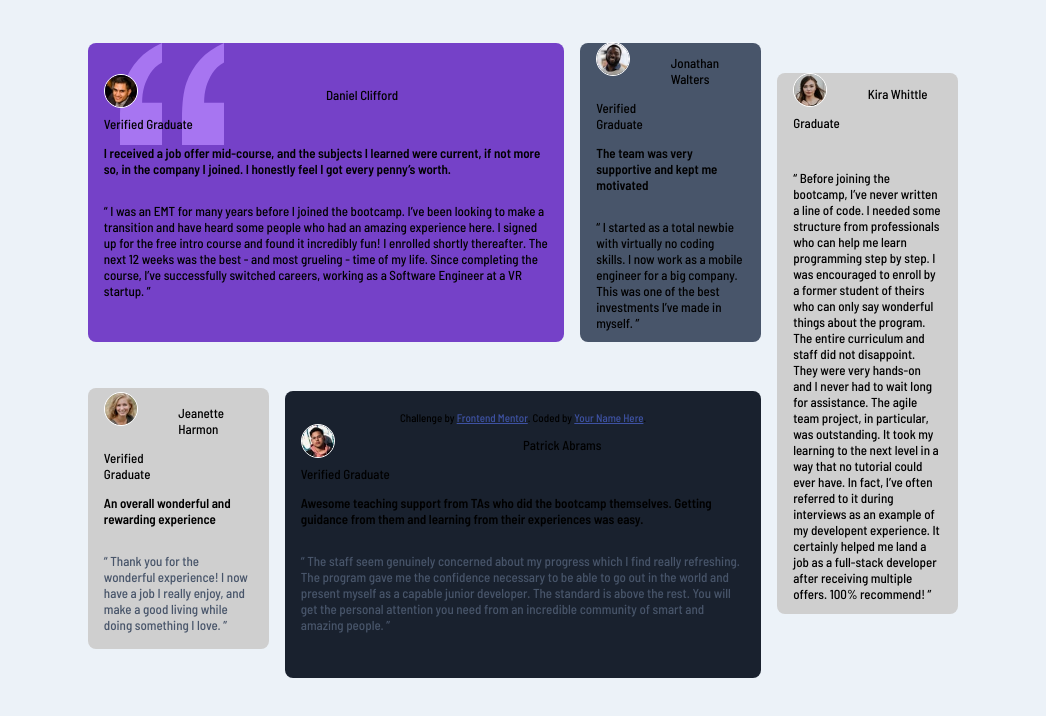
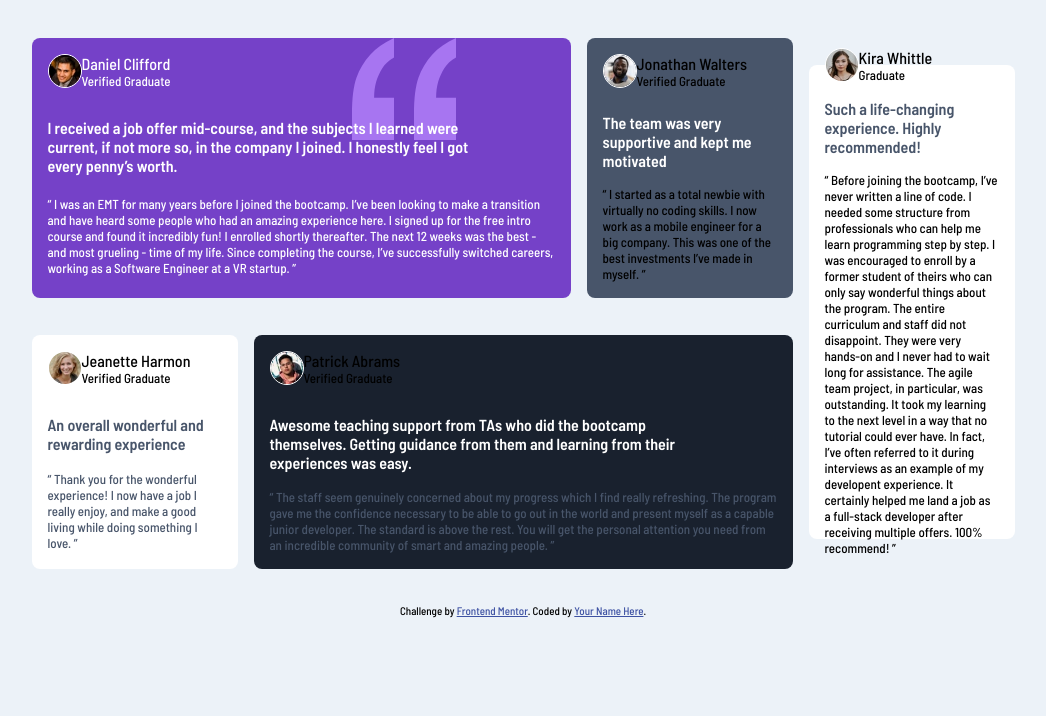
Before and after one commit to Adhishreya/testimonials-grid-section-main, a plain HTML site: page index.html in a window 1280 px wide. Shown: the whole page, without its empty margins (117-1163 px from the left). Drawn offline with Linux system fonts and the light colour scheme.

Commit message:
distorted

```diff
--- a/index.html
+++ b/index.html
@@ -14,8 +14,11 @@
     <div class="first">
       <div class="top-bar">
         <img src="./images/image-daniel.jpg" src="avtar"/>
-        <p class="name">Daniel Clifford</p>
-        <span class="designation">Verified Graduate</span>
+        <span class="top-main">
+          <span class="name">Daniel Clifford</span>
+          <span class="designation">Verified Graduate</span>
+        </span>
+
       </div>
       <p class="opinion-header">
       I received a job offer mid-course, and the subjects I learned were current, if not more so,
@@ -33,8 +36,11 @@
     <div class="second">
       <div class="top-bar">
         <img src="./images/image-jonathan.jpg" src="avtar"/>
-        <p class="name">Jonathan Walters</p>
-        <span class="designation">Verified Graduate</span>
+        <span class="top-main">
+          <span class="name">Jonathan Walters</span>
+          <span class="designation">Verified Graduate</span>
+        </span>
+
       </div>
       <p class="opinion-header">The team was very supportive and kept me motivated</p>
 
@@ -46,12 +52,15 @@
     <div class="third">
       <div class="top-bar">
         <img src="./images/image-kira.jpg" src="avtar"/>
-        <p class="name">
-        Kira Whittle</p>
-        <span class="designation">Graduate</span>
+        <span class="top-main">
+          <span class="name">
+            Kira Whittle</span>
+            <span class="designation">Graduate</span>
+        </span>
+
       </div>
 
-      <p class="opinion-header"Such a life-changing experience. Highly recommended!</p>
+      <p class="opinion-header">Such a life-changing experience. Highly recommended!</p>
       <p class="opinion">
       “ Before joining the bootcamp, I’ve never written a line of code. I needed some structure from
       professionals who can help me learn programming step by step. I was encouraged to enroll by a former
@@ -66,9 +75,11 @@
     <div class="fourth">
       <div class="top-bar">
         <img src="./images/image-jeanette.jpg" src="avtar"/>
-        <p class="name">
-        Jeanette Harmon</p>
-        <span class="designation">Verified Graduate</span>
+        <span  class="top-main">
+          <span class="name">
+            Jeanette Harmon</span>
+            <span class="designation">Verified Graduate</span>
+        </span>
       </div>
       <p class="opinion-header">An overall wonderful and rewarding experience</p>
       <p class="opinion">
@@ -79,9 +90,11 @@
     <div class="fifth">
       <div class="top-bar">
         <img src="./images/image-patrick.jpg" src="avtar"/>
-        <p class="name">
-        Patrick Abrams</p>
-        <span class="designation"> Verified Graduate</span>
+        <span   class="top-main">
+          <span class="name">
+            Patrick Abrams</span>
+            <span class="designation"> Verified Graduate</span>
+        </span>
       </div>
       <p class="opinion-header">
       Awesome teaching support from TAs who did the bootcamp themselves. Getting guidance from them and
--- a/style.css
+++ b/style.css
@@ -19,22 +19,26 @@ html,body
 body
 {
     background-color: hsl(210, 46%, 95%);
-    font-size: 13px;
+    display: flex;
+    flex-direction: column;
+    /* font-size: 13px; */
     font-family: "Barlow Semi Condensed";
 }
 .main
 {
     display: grid;
     /* grid-template-columns:  repeat(9,minmax(70px,1fr)); */
-    grid-template-columns:  repeat(9,minmax(65px,1fr));
-    grid-auto-rows: repeat(6,65px);
+    grid-template-columns:  repeat(9,95px);
+    /* grid-auto-rows: repeat(6,100px); */
+    grid-template-rows: fit-content;
     margin: 2% auto ;
     /* background-color: red; */
     grid-gap: 1rem;
     align-items: center;
     justify-content: center;
-    width: 68%;
-    height: 45%;
+    width: 50%;
+    /* height: 60%; */
+    height: fit-content;
 }
 .main > *
 {
@@ -48,8 +52,9 @@ body
     text-align: left;
 }
 .first
-{   background:url('./images/bg-pattern-quotation.svg') no-repeat scroll 2rem 0rem  hsl(263, 55%, 52%);
+{   background:url('./images/bg-pattern-quotation.svg') scroll 20rem 0rem no-repeat   hsl(263, 55%, 52%);
     grid-column: 1 /6;
+    color: var(--var-heading-primary);
     grid-row: 1/2;
 }
 .second
@@ -60,13 +65,13 @@ body
 }
 .third
 {
-    background-color: hsl(0, 0%, 81%);
+    background-color: var(--var-heading-primary);
     grid-column: 8/10;
     grid-row: 1/3;
 }
 .fourth
 {
-    background-color: hsl(0, 0%, 81%);
+    background-color: var(--var-heading-primary);
     grid-column: 1/3;
     grid-row: 2/3;
 }
@@ -78,24 +83,46 @@ body
 {
     background-color:hsl(219, 29%, 14%);
     grid-column: 3/8;
-    grid-row: 2/5;
+    grid-row: 2/3;
 }
 .fifth .opinion
 {
     color: var(--var-content-primary);
 }
-img
+/* img
 {
     width: 2rem;
     border: 1px solid  hsl(0, 0%, 100%);
     border-radius: 50%;
     position: relative;
-    /* top: 1rem; */
+     top: 1rem;
+} */
+.designation
+{
+    font-size: 13px;
+}
+.top-main
+{
+    height: fit-content;
+    flex-direction: column;
+    display: flex;
 }
 .top-bar
 {
-    display: grid;
-    grid-template-columns: 1fr 1fr;
+    display: 5rem;
+    height: 3rem;
+    display: flex;
+    flex-direction: row;
+    /* display: grid; */
+    /* grid-template-columns: 1fr 1fr; */
+}
+.top-bar img
+{
+    border: 1px solid  hsl(0, 0%, 100%);
+    width: 2rem;
+    border-radius: 50%;
+    position: relative;
+    height: 2rem;
 }
 .content
 {
@@ -105,26 +132,38 @@ img
 .opinion-header
 {
     font-weight: 600;
+    width: 90%;
+    color: hsl(0, 0%, 100%);
+}
+.third .opinion-header, .fourth .opinion-header
+{
+    color: hsl(217, 19%, 35%);
 }
 .opinion
 {
     width: 100%;
-    /* margin:auto ; */
+    font-size: 13px;
+    margin:auto ;
     /* color: var(--var-content-primary); */
 }
 @media screen and (max-width:680px) {
    .main
    {
-       grid-template-columns: 1fr;
+       /* grid-template-columns: 1fr; */
+       display: flex;
+       flex-direction: column;
+       height: auto;
+        width: 80%;
+       /* grid-template-rows: repeat(10,fit-content); */
    }
    .main > *
    {
-       grid-column:1/2 ;
+       /* grid-column:1/2 ; */
        /* grid-rows: ; */
    }
-   .first{grid-row: 1/3;}
+   /* .first{grid-row: 1/3;}
    .second{grid-row: 3/5;}
    .third{grid-row: 5/8;}
    .first{grid-row: 8/10;}
-   .fifth{grid-row: 10/12;}
+   .fifth{grid-row: 10/12;} */
 }
```
